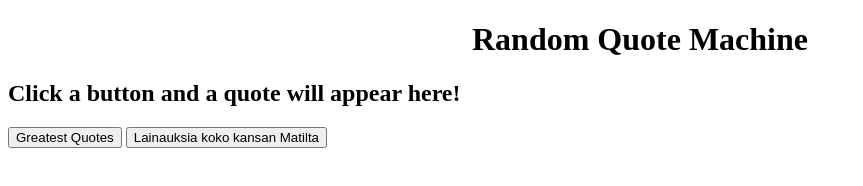
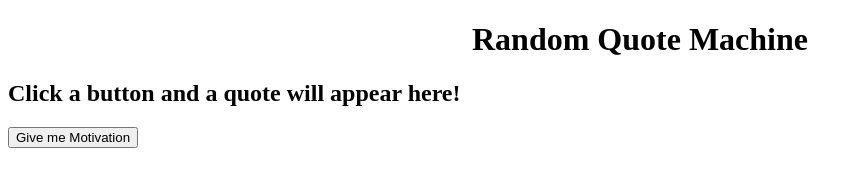
Before and after one commit to smr-yogesh/RandomQuote, a plain HTML site: page index.html in a window 1280 px wide. Shown: the whole page, without its empty margins (0-863 px from the left). Drawn offline with Linux system fonts and the light colour scheme.

Commit message:
Changes to original code

```diff
--- a/app.js
+++ b/app.js
@@ -316,24 +316,8 @@ var quotes =
 
 
 
-function rqm() {
-    var quotesFin = ['Jokainen tsänssi on mahdollisuus', 'Muutan kööpenhaminaan ja hommaan ruotsin passin', 'Siellä ylhäällä kaikki on ihan up yours']
-    var max = 2;
-    var min = 0;
-    var result = Math.floor(Math.random() * (max - min + 1) + min)
-    console.log(quotesFin[result])
-    document.getElementById('outPut').innerHTML = (quotesFin[result])
 
-    var colours = ['blue','red','green','fuchsia', 'purple', 'aqua','lime', 'salmon', 'yellow']
-    var max = 8;
-    var min = 0;
-    var resultOfMath = Math.floor(Math.random() * (max - min + 1) + min)
-    console.log(colours[resultOfMath])
-    document.getElementById('outPut').style.color=(colours[resultOfMath]);
-
-}
-
-function rqm2() {
+function button() {
     var max = 99;
     var min = 0;
     var result = Math.floor(Math.random() * (max - min + 1) + min)
--- a/index.html
+++ b/index.html
@@ -12,8 +12,7 @@
 
 <h2 id="outPut">Click a button and a quote will appear here!</h2>
 
-<button onclick="rqm2()">Greatest Quotes</button>
-<button onclick="rqm()">Lainauksia koko kansan Matilta</button>
+<button onclick="button()">Give me Motivation</button>
 
 
 
```
Also changed, not shown: 1 other file.
